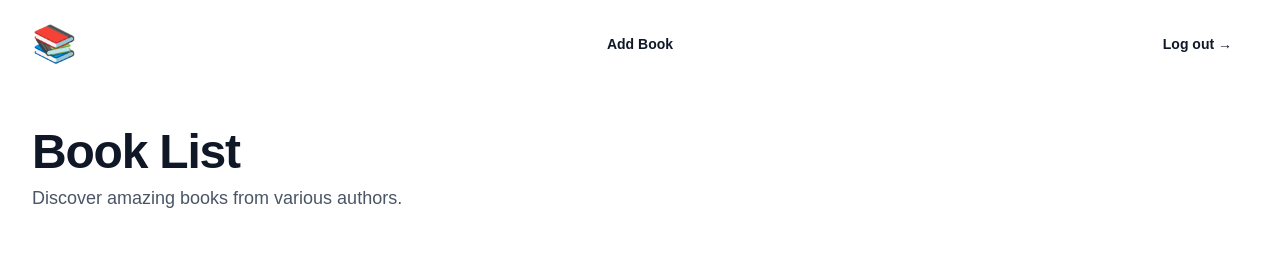
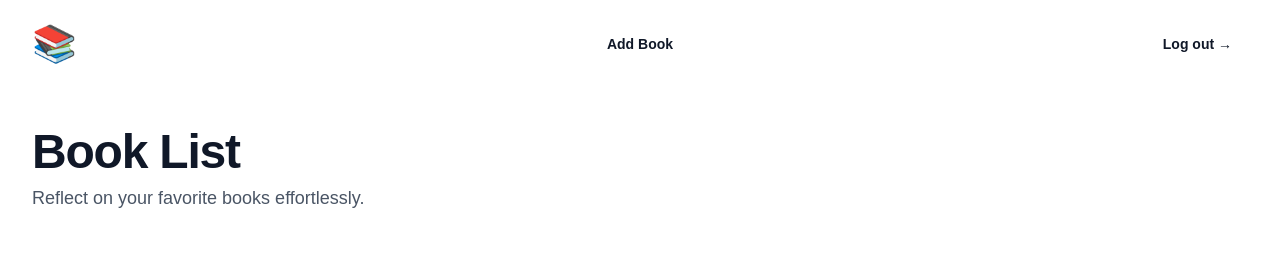
Before and after one commit to wunder-frau/author-display-app, a React (Vite) app: page /me in a window 1280 px wide. Shown: the top 274 px of the page. Built offline with nearby package versions, Linux system fonts and the light colour scheme; no server answers; sample sign-in values are in the browser's storage; a web font is replaced by a local one.

Commit message:
chore: update book list description text

```diff
--- a/src/components/BookListPage/index.tsx
+++ b/src/components/BookListPage/index.tsx
@@ -22,7 +22,7 @@ const BookListPage = ({ books, setBooks }: Props) => {
             Book List
           </h2>
           <p className="mt-2 text-lg text-gray-600">
-            Discover amazing books from various authors.
+            Reflect on your favorite books effortlessly.
           </p>
         </div>
         <div className="mx-auto mt-10 grid max-w-2xl grid-cols-1 gap-x-8 gap-y-16 border-t border-gray-200 pt-10 sm:mt-16 sm:pt-16 lg:mx-0 lg:max-w-none lg:grid-cols-3">
```
